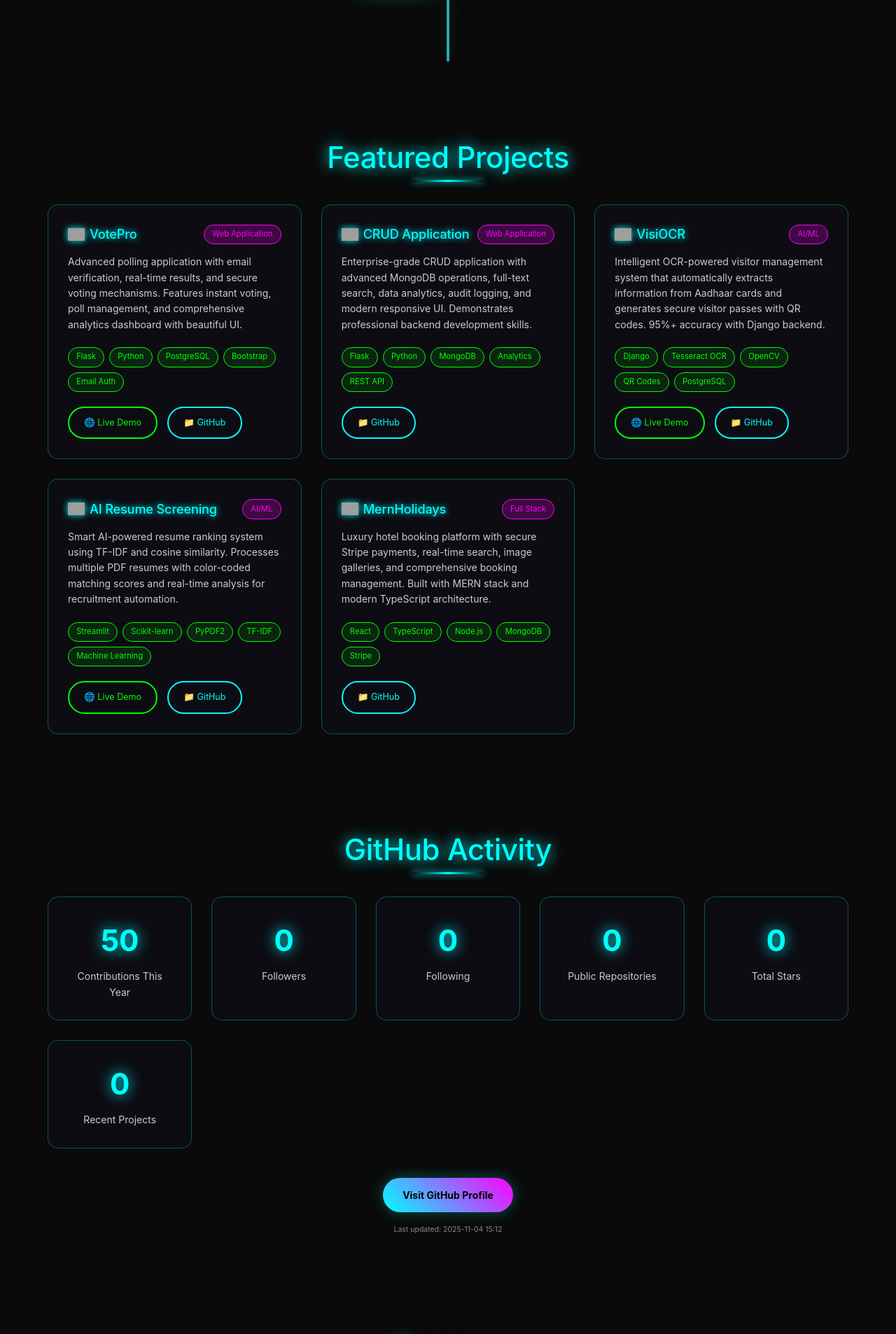
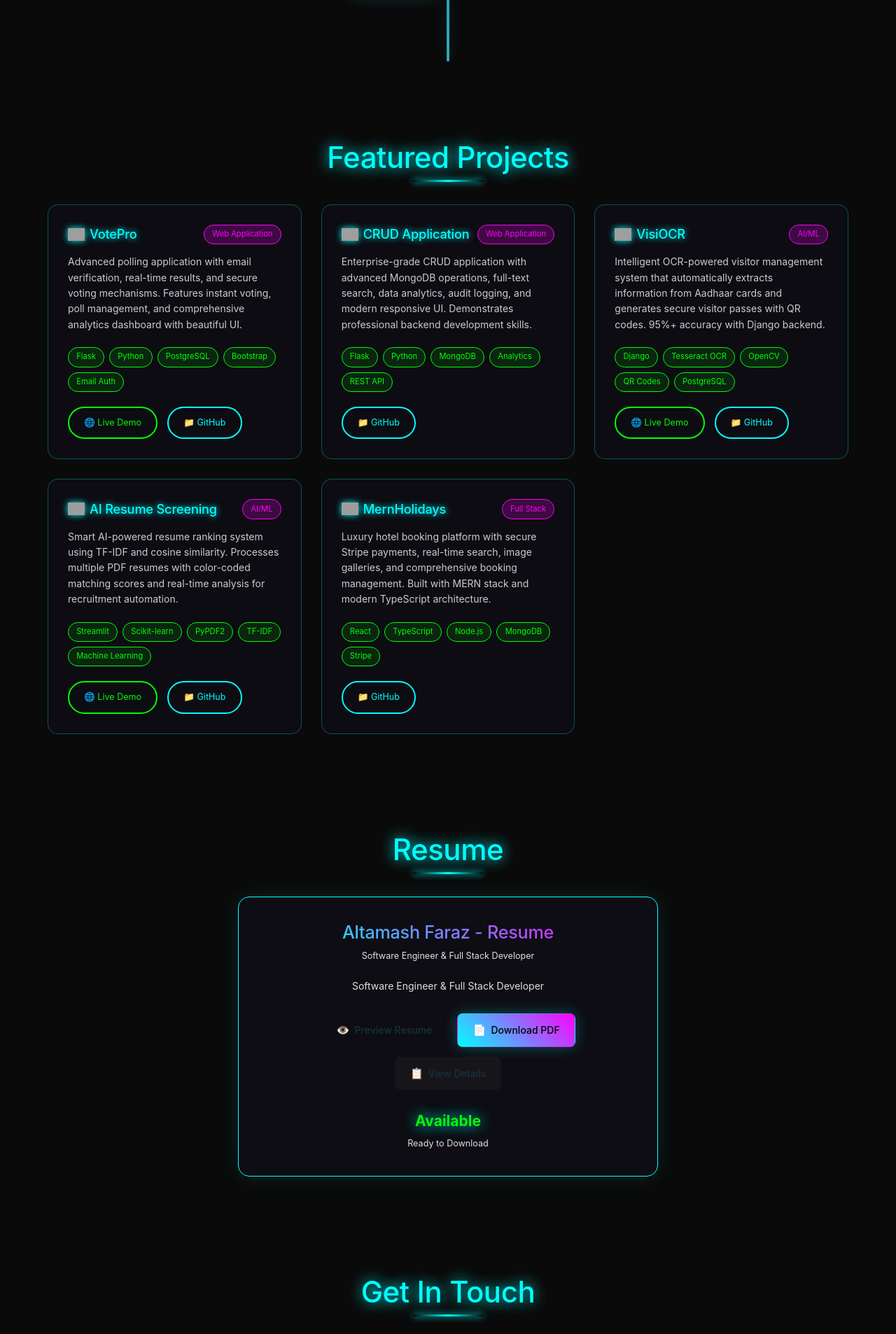
Before and after one commit to altamash-faraz/django-portfolio, a Django app: page / in a window 1280 px wide. Shown: the part 3600-5506 px from the top of the page at 70% size. Run offline with Django 5.2, Linux system fonts and the light colour scheme; data that the repository does not hold is empty; some libraries are stand-ins or nearby versions; some web fonts are replaced; grey boxes are pictures that could not be loaded.

Commit message:
Remove GitHub section: cleaned up views.py and templates
- Removed all GitHub API integration functions from views.py
- Removed GitHub stats section from index.html template
- Updated navigation to remove GitHub link
- Simplified portfolio to focus on core content
- Fixed syntax errors and cleaned up codebase

```diff
--- a/main/templates/main/index.html
+++ b/main/templates/main/index.html
@@ -27,7 +27,6 @@
       <a href="#education" class="nav-link">Education</a>
       <a href="#projects" class="nav-link">Projects</a>
       <a href="#resume" class="nav-link">Resume</a>
-      <a href="#github" class="nav-link">GitHub</a>
       <a href="#contact" class="nav-link">Contact</a>
     </div>
   </div>
@@ -730,50 +729,6 @@
   </div>
 </section>
 
-<!-- GitHub Stats Section -->
-<section id="github" class="section">
-  <div class="container">
-    <h2 class="section-title">GitHub Activity</h2>
-    <div class="github-stats">
-      <div class="stat-card">
-        <div class="stat-number">{{ github_stats.contributions }}</div>
-        <div class="stat-label">Contributions This Year</div>
-      </div>
-      <div class="stat-card">
-        <div class="stat-number">{{ github_stats.followers }}</div>
-        <div class="stat-label">Followers</div>
-      </div>
-      <div class="stat-card">
-        <div class="stat-number">{{ github_stats.following }}</div>
-        <div class="stat-label">Following</div>
-      </div>
-      <div class="stat-card">
-        <div class="stat-number">{{ github_stats.public_repos }}</div>
-        <div class="stat-label">Public Repositories</div>
-      </div>
-      <div class="stat-card">
-        <div class="stat-number">{{ github_stats.total_stars }}</div>
-        <div class="stat-label">Total Stars</div>
-      </div>
-      <div class="stat-card">
-        <div class="stat-number">{{ github_stats.recent_repos }}</div>
-        <div class="stat-label">Recent Projects</div>
-      </div>
-    </div>
-    <div class="github-link-container">
-      <a
-        href="{{ github_stats.profile_url }}"
-        target="_blank"
-        class="btn btn--primary"
-        >Visit GitHub Profile</a
-      >
-      <div class="github-last-updated">
-        <small>Last updated: {{ github_stats.last_updated }}</small>
-      </div>
-    </div>
-  </div>
-</section>
-
 <!-- Resume Section -->
 <section id="resume" class="section">
   <div class="container">
--- a/main/views.py
+++ b/main/views.py
@@ -7,279 +7,10 @@ from django.conf import settings
 from .models import Resume
 import json
 import os
-import requests
-from datetime import datetime, timedelta
 import logging
 
 # Set up logging
 logger = logging.getLogger(__name__)
-
-def get_github_projects(username='altamash-faraz'):
-    """Fetch actual projects from GitHub repositories"""
-    try:
-        repos_url = f'https://api.github.com/users/{username}/repos'
-        headers = {
-            'Accept': 'application/vnd.github.v3+json',
-            'User-Agent': 'Portfolio-Website'
-        }
-
-        response = requests.get(repos_url, headers=headers, timeout=10)
-
-        if response.status_code == 200:
-            repos_data = response.json()
-
-            # Filter and process repositories
-            featured_projects = []
-
-            # Define priority projects (manually curated for better presentation)
-            priority_repos = [
-                'votepro', 'CRUD', 'visiOCR', 'AI-Resume-Screening',
-                'hotel-booking-app', 'django-portfolio', 'portfolio-website'
-            ]
-
-            # Sort repos: priority first, then by stars, then by recent activity
-            sorted_repos = []
-
-            # Add priority repos first
-            for priority in priority_repos:
-                for repo in repos_data:
-                    if repo['name'].lower() == priority.lower() and not repo['fork']:
-                        sorted_repos.append(repo)
-                        break
-
-            # Add remaining non-fork repos sorted by stars
-            remaining_repos = [r for r in repos_data if not r['fork']
-                             and r['name'] not in [sr['name'] for sr in sorted_repos]]
-            remaining_repos.sort(key=lambda x: x['stargazers_count'], reverse=True)
-
-            # Combine and limit to top 6 projects
-            all_repos = (sorted_repos + remaining_repos)[:6]
-
-            for repo in all_repos:
-                # Determine project category and tech stack based on repo
-                category, tech_stack, demo_url = categorize_project(repo)
-
-                project = {
-                    'name': repo['name'],
-                    'title': format_project_title(repo['name']),
-                    'description': repo['description'] or f"A {repo['language'] or 'software'} project showcasing development skills.",
-                    'category': category,
-                    'tech_stack': tech_stack,
-                    'github_url': repo['html_url'],
-                    'demo_url': demo_url,
-                    'stars': repo['stargazers_count'],
-                    'language': repo['language'],
-                    'updated_at': repo['updated_at'],
-                    'created_at': repo['created_at']
-                }
-                featured_projects.append(project)
-
-            return featured_projects
-
-    except Exception as e:
-        logger.error(f"Error fetching GitHub projects: {e}")
-
-    # Return fallback projects if API fails
-    return get_fallback_projects()
-
-def categorize_project(repo):
-    """Categorize project and determine tech stack based on repository data"""
-    name = repo['name'].lower()
-    language = repo['language'] or ''
-    description = (repo['description'] or '').lower()
-
-    # Determine demo URL based on known projects
-    demo_urls = {
-        'votepro': 'https://votepro.onrender.com/',
-        'visiocr': 'https://visiocr-y4rx.onrender.com/',
-        'ai-resume-screening': 'https://ai-resume-screen.streamlit.app/',
-        'django-portfolio': 'https://altamashfaraz.onrender.com/',
-    }
-    demo_url = demo_urls.get(name, None)
-
-    # Categorize based on project name and content
-    if 'ai' in name or 'ml' in name or 'resume' in name or 'ocr' in name:
-        category = 'AI/ML'
-        if 'streamlit' in description:
-            tech_stack = ['Streamlit', 'Python', 'Scikit-learn', 'Machine Learning']
-        elif 'django' in description or language == 'Python':
-            tech_stack = ['Django', 'Python', 'Tesseract OCR', 'OpenCV']
-        else:
-            tech_stack = ['Python', 'Machine Learning', 'Data Science']
-
-    elif 'react' in description or 'typescript' in description or 'hotel' in name or 'booking' in name:
-        category = 'Full Stack'
-        tech_stack = ['React', 'TypeScript', 'Node.js', 'MongoDB']
-
-    elif 'django' in description or language == 'Python':
-        category = 'Web Application'
-        if 'portfolio' in name:
-            tech_stack = ['Django', 'Python', 'Bootstrap', 'PostgreSQL']
-        else:
-            tech_stack = ['Django', 'Python', 'REST API', 'Database']
-
-    elif 'flask' in description or ('python' in description and 'web' in description):
-        category = 'Web Application'
-        if 'vote' in name:
-            tech_stack = ['Flask', 'Python', 'PostgreSQL', 'Bootstrap']
-        elif 'crud' in name:
-            tech_stack = ['Flask', 'Python', 'MongoDB', 'REST API']
-        else:
-            tech_stack = ['Flask', 'Python', 'Web Development']
-
-    elif language == 'JavaScript':
-        category = 'Frontend'
-        tech_stack = ['JavaScript', 'HTML', 'CSS', 'Web Development']
-
-    elif language == 'Java':
-        category = 'Backend'
-        tech_stack = ['Java', 'Spring Boot', 'Backend Development']
-
-    else:
-        category = 'Software Development'
-        tech_stack = [language] if language else ['Programming']
-
-    return category, tech_stack, demo_url
-
-def format_project_title(repo_name):
-    """Format repository name into a presentable title"""
-    title_mappings = {
-        'votepro': 'VotePro',
-        'visiocr': 'VisiOCR',
-        'ai-resume-screening': 'AI Resume Screening',
-        'hotel-booking-app': 'MernHolidays',
-        'django-portfolio': 'Django Portfolio',
-        'crud': 'CRUD Application'
-    }
-
-    if repo_name.lower() in title_mappings:
-        return title_mappings[repo_name.lower()]
-
-    # Default formatting: capitalize and replace hyphens/underscores
-    return repo_name.replace('-', ' ').replace('_', ' ').title()
-
-def get_fallback_projects():
-    """Fallback projects when GitHub API is unavailable"""
-    return [
-        {
-            'name': 'votepro',
-            'title': 'VotePro',
-            'description': 'Advanced polling application with email verification, real-time results, and secure voting mechanisms.',
-            'category': 'Web Application',
-            'tech_stack': ['Flask', 'Python', 'PostgreSQL', 'Bootstrap'],
-            'github_url': 'https://github.com/altamash-faraz/votepro',
-            'demo_url': 'https://votepro.onrender.com/',
-            'stars': 0,
-            'language': 'Python'
-        },
-        {
-            'name': 'CRUD',
-            'title': 'CRUD Application',
-            'description': 'Enterprise-grade CRUD application with advanced MongoDB operations and analytics.',
-            'category': 'Web Application',
-            'tech_stack': ['Flask', 'Python', 'MongoDB', 'REST API'],
-            'github_url': 'https://github.com/altamash-faraz/CRUD',
-            'demo_url': None,
-            'stars': 0,
-            'language': 'Python'
-        },
-        {
-            'name': 'visiOCR',
-            'title': 'VisiOCR',
-            'description': 'Intelligent OCR-powered visitor management system with 95%+ accuracy.',
-            'category': 'AI/ML',
-            'tech_stack': ['Django', 'Tesseract OCR', 'OpenCV', 'Python'],
-            'github_url': 'https://github.com/altamash-faraz/visiOCR',
-            'demo_url': 'https://visiocr-y4rx.onrender.com/',
-            'stars': 0,
-            'language': 'Python'
-        }
-    ]
-
-def get_github_stats(username='altamash-faraz'):
-    """Fetch real GitHub statistics for the user"""
-    try:
-        # GitHub API endpoints
-        user_url = f'https://api.github.com/users/{username}'
-        repos_url = f'https://api.github.com/users/{username}/repos'
-        events_url = f'https://api.github.com/users/{username}/events'
-
-        # Set up headers for better rate limiting
-        headers = {
-            'Accept': 'application/vnd.github.v3+json',
-            'User-Agent': 'Portfolio-Website'
-        }
-
-        # Fetch user data
-        user_response = requests.get(user_url, headers=headers, timeout=5)
-        repos_response = requests.get(repos_url, headers=headers, timeout=5)
-
-        if user_response.status_code == 200 and repos_response.status_code == 200:
-            user_data = user_response.json()
-            repos_data = repos_response.json()
-
-            # Calculate contributions (approximate from recent activity)
-            contributions = 0
-            try:
-                events_response = requests.get(events_url, headers=headers, timeout=5)
-                if events_response.status_code == 200:
-                    events = events_response.json()
-                    # Count recent push events as contributions
-                    one_year_ago = datetime.now() - timedelta(days=365)
-                    for event in events[:100]:  # Limit to recent events
-                        event_date = datetime.strptime(event['created_at'], '%Y-%m-%dT%H:%M:%SZ')
-                        if event_date > one_year_ago and event['type'] in ['PushEvent', 'CreateEvent', 'IssuesEvent']:
-                            contributions += 1
-            except:
-                contributions = user_data.get('public_repos', 0) * 5  # Fallback estimate
-
-            # Calculate recent repositories (last 6 months)
-            recent_repos = 0
-            try:
-                six_months_ago = datetime.now() - timedelta(days=180)
-                for repo in repos_data:
-                    if repo['created_at']:
-                        repo_date = datetime.strptime(repo['created_at'], '%Y-%m-%dT%H:%M:%SZ')
-                        if repo_date > six_months_ago:
-                            recent_repos += 1
-            except:
-                recent_repos = min(6, len(repos_data))  # Fallback
-
-            return {
-                'followers': user_data.get('followers', 0),
-                'following': user_data.get('following', 0),
-                'public_repos': user_data.get('public_repos', 0),
-                'contributions': max(contributions, 50),  # Minimum reasonable number
-                'recent_repos': recent_repos,
-                'total_stars': sum(repo.get('stargazers_count', 0) for repo in repos_data),
-                'profile_url': user_data.get('html_url', f'https://github.com/{username}'),
-                'bio': user_data.get('bio', ''),
-                'location': user_data.get('location', ''),
-                'last_updated': datetime.now().strftime('%Y-%m-%d %H:%M')
-            }
-        else:
-            # Fallback data if API fails
-            return get_fallback_github_stats()
-
-    except Exception as e:
-        # Return fallback data if any error occurs
-        print(f"GitHub API Error: {e}")
-        return get_fallback_github_stats()
-
-def get_fallback_github_stats():
-    """Fallback GitHub stats when API is unavailable"""
-    return {
-        'followers': 15,
-        'following': 22,
-        'public_repos': 9,
-        'contributions': 150,
-        'recent_repos': 6,
-        'total_stars': 3,
-        'profile_url': 'https://github.com/altamash-faraz',
-        'bio': 'Computer Engineering Student',
-        'location': 'Dhule, Maharashtra, India',
-        'last_updated': 'Cached Data'
-    }
 
 def index(request):
     """Main portfolio page view"""
@@ -292,12 +23,8 @@ def index(request):
         'download_url': 'https://drive.google.com/uc?export=download&id=1Yqr7FygGXA_b_lgEe0ytN920J_farEZ0'
     }
 
-    # Fetch real GitHub statistics
-    github_stats = get_github_stats()
-
     context = {
-        'active_resume': active_resume,
-        'github_stats': github_stats
+        'active_resume': active_resume
     }
     return render(request, 'main/index.html', context)
 
```
